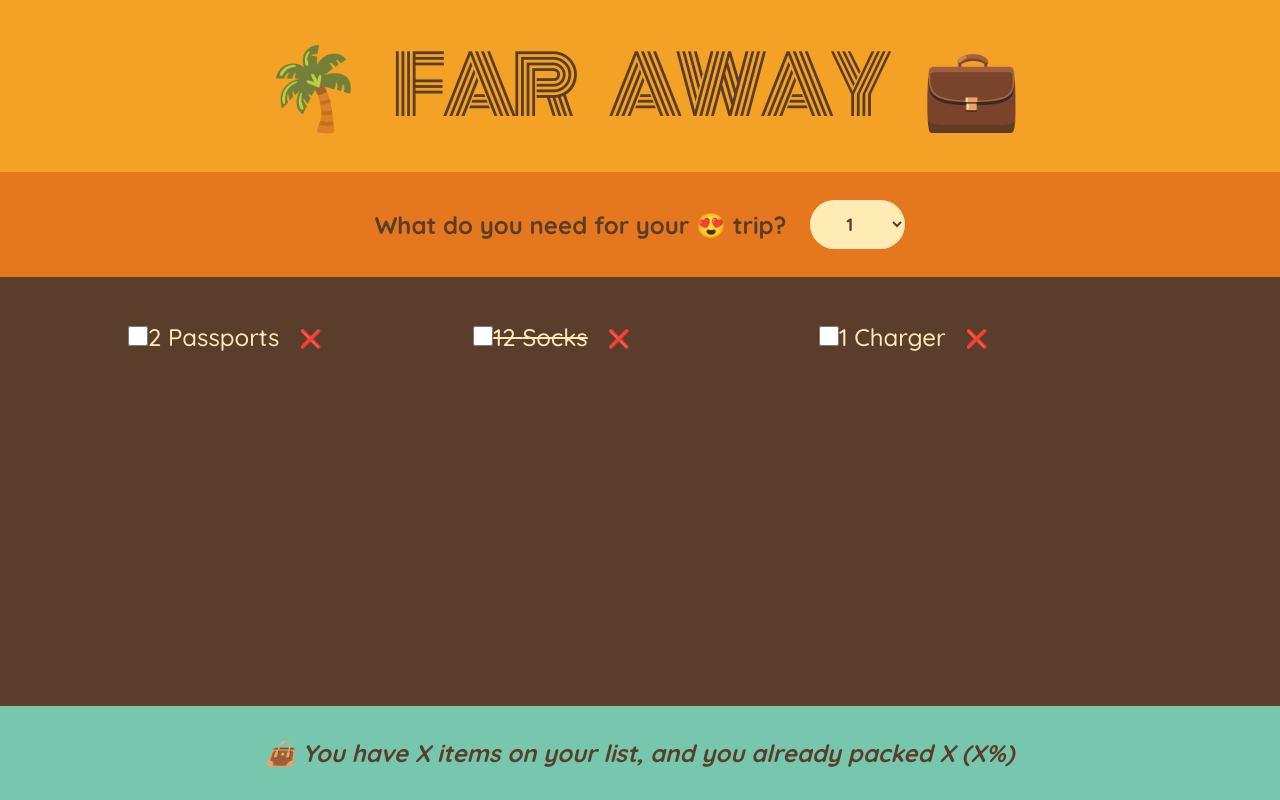
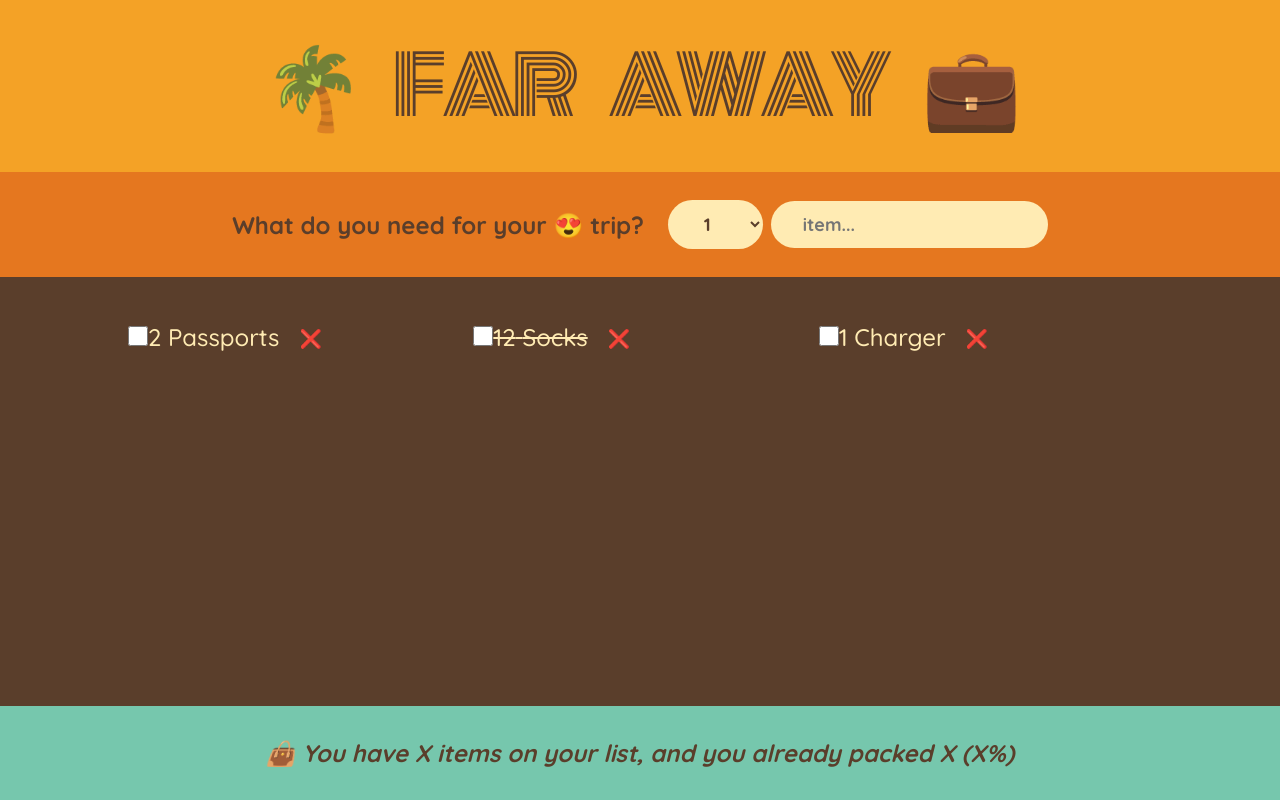
Before and after one commit to ATOROYO/05-travel-list, a React (Create React App) app: page / in a window 1280 px wide. Built offline with nearby package versions, Linux system fonts and the light colour scheme.

Commit message:
Add input field for item entry in the form

```diff
--- a/src/App.js
+++ b/src/App.js
@@ -29,6 +29,8 @@ function Form() {
         <option value="3">3</option>
         <option value="4">4</option>
       </select>
+
+      <input type="text" placeholder="item..." />
     </form>
   );
 }
```
